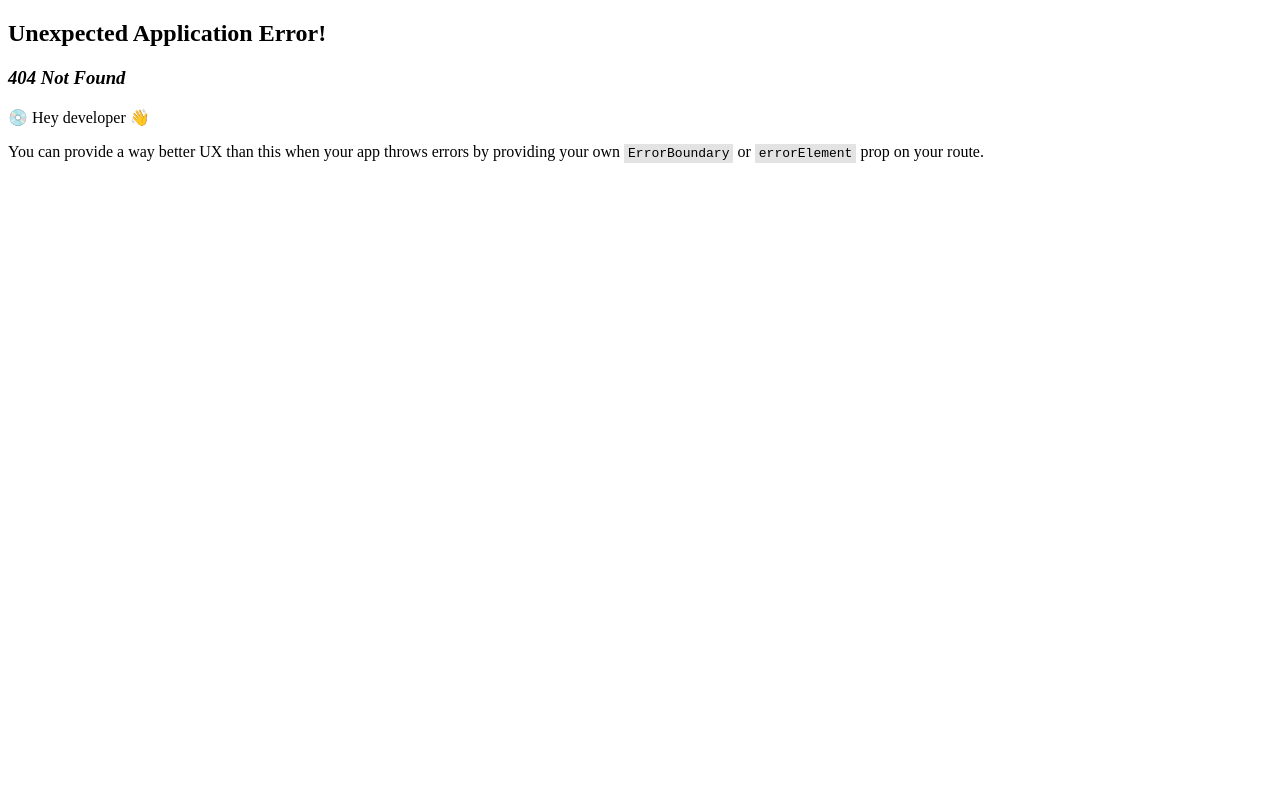
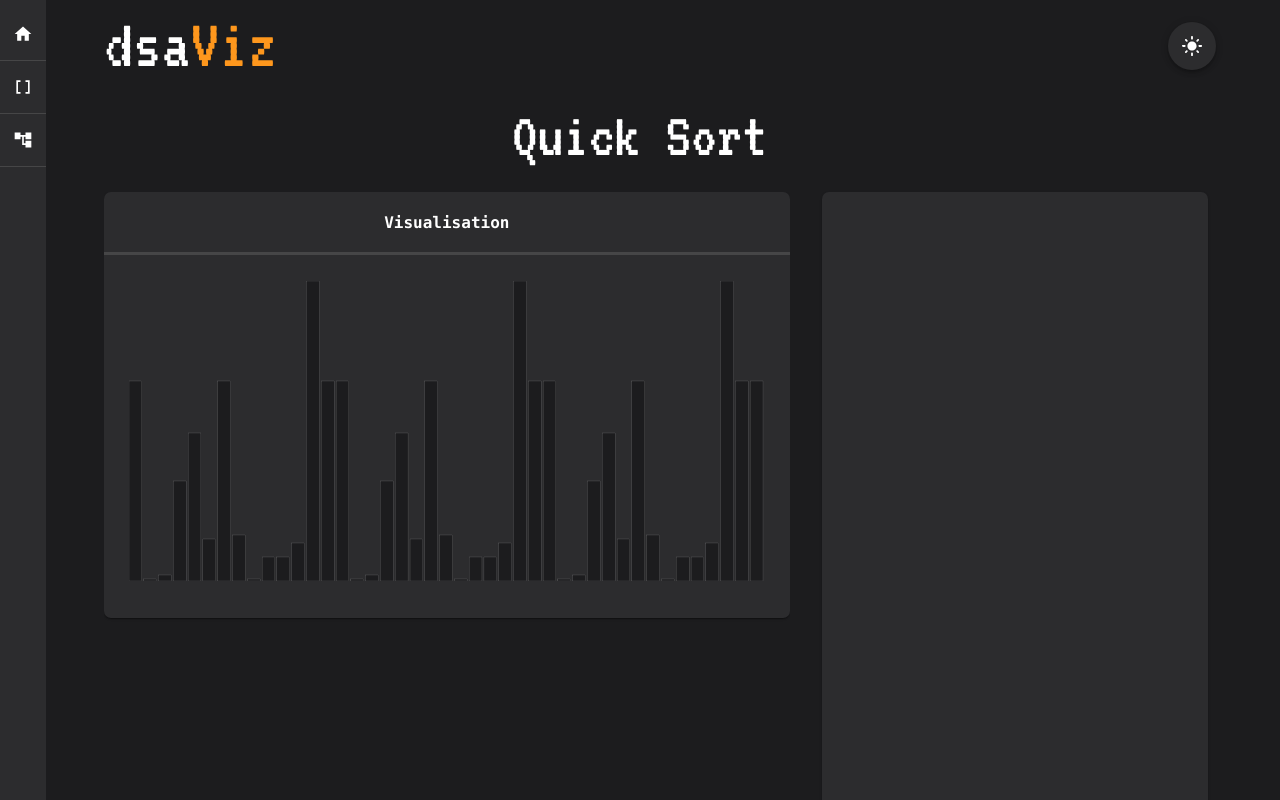
Before and after one commit to lukereed1/dsaviz, a React (Vite) app: page /quick-sort in a window 1280 px wide. Before the commit this address had no page. Shown: the top 800 px of the page. Built offline with nearby package versions, Linux system fonts and the light colour scheme.

Commit message:
Quick sort started with d3 bar graph

```diff
--- a/src/app/layout/SideMenu.tsx
+++ b/src/app/layout/SideMenu.tsx
@@ -51,7 +51,7 @@ export default function SideMenu() {
 			icon: <AccountTreeIcon sx={{ fontSize: 20 }} />,
 			nested: true,
 			items: [
-				{ label: "Quick Sort", path: "#" },
+				{ label: "Quick Sort", path: "/quick-sort" },
 				{ label: "Merge Sort", path: "#" },
 			],
 			menuToggle: () => handleAlgoMenu(),
--- a/src/app/router/Routes.tsx
+++ b/src/app/router/Routes.tsx
@@ -6,6 +6,7 @@ import HashTablePage from "../../pages/data-structures/hash-table/HashTablePage"
 import StackPage from "../../pages/data-structures/stack/StackPage";
 import QueuePage from "../../pages/data-structures/queue/QueuePage";
 import LinkedListPage from "../../pages/data-structures/linked-list/LinkedListPage";
+import QuickSortPage from "../../pages/algorithms/quick-sort/QuickSortPage";
 
 export const router = createBrowserRouter([
 	{
@@ -18,6 +19,7 @@ export const router = createBrowserRouter([
 			{ path: "stack", element: <StackPage /> },
 			{ path: "hash-table", element: <HashTablePage /> },
 			{ path: "linked-list", element: <LinkedListPage /> },
+			{ path: "quick-sort", element: <QuickSortPage /> },
 		],
 	},
 ]);
--- /dev/null
+++ b/src/pages/algorithms/AlgoPageTemplate.tsx
@@ -0,0 +1,119 @@
+import { Box, Divider, Typography } from "@mui/material";
+import { ReactNode } from "react";
+
+interface Props {
+	header: string;
+	visualisation: ReactNode;
+	controls: ReactNode;
+	terminal: ReactNode;
+	codeEditor: ReactNode;
+}
+
+export default function AlgoPageTemplate({
+	header,
+	visualisation,
+	controls,
+	terminal,
+	codeEditor,
+}: Props) {
+	return (
+		<>
+			<Typography sx={{ fontSize: 64, textAlign: "center" }}>
+				{header}
+			</Typography>
+			<Box sx={styles.mainBox}>
+				<Box sx={styles.contentBox}>
+					<Box sx={styles.leftColBox}>
+						<Box sx={styles.visualisationBox}>
+							<Typography sx={styles.subHeaderText}>
+								Visualisation
+							</Typography>
+							<Divider sx={styles.divider} />
+
+							<Box sx={styles.innerVisBox}>{visualisation}</Box>
+						</Box>
+						<Box sx={styles.lowerBox}>
+							<Box sx={styles.controlBox}>{controls}</Box>
+							{terminal}
+						</Box>
+					</Box>
+
+					<Box sx={styles.codeEditorBox}>{codeEditor}</Box>
+				</Box>
+			</Box>
+		</>
+	);
+}
+
+const styles = {
+	mainBox: {
+		display: "flex",
+		justifyContent: "center",
+		textAlign: "center",
+		paddingLeft: 10,
+		paddingRight: 6,
+	},
+
+	contentBox: {
+		display: "flex",
+		textAlign: "center",
+		gap: 4,
+		height: 770,
+		width: 1280,
+		marginTop: 1,
+	},
+	leftColBox: {
+		alignContent: "center",
+		display: "flex",
+		flexDirection: "column",
+		textAlign: "center",
+		flex: 1,
+		gap: 4,
+		overflow: "auto",
+		height: "100%",
+	},
+	visualisationBox: {
+		display: "flex",
+		flexDirection: "column",
+		flex: 1,
+		overflow: "auto",
+		backgroundColor: "primary.main",
+		borderRadius: "7px",
+		height: "60%",
+		paddingBottom: 0.5,
+		boxShadow: 1,
+	},
+	innerVisBox: {
+		alignContent: "center",
+		flex: 1,
+		paddingX: 2,
+	},
+	lowerBox: {
+		display: "flex",
+		gap: 4,
+		height: "40.5%",
+		paddingBottom: 0.5,
+	},
+	controlBox: {
+		flex: 1,
+		height: "100%",
+	},
+	subHeaderText: {
+		fontFamily: "menlo",
+		fontSize: 16,
+		fontWeight: "bold",
+		paddingTop: 2.4,
+		paddingBottom: 2.15,
+		textAlign: "center",
+	},
+	divider: { borderBottomWidth: 3, width: "100%" },
+	codeEditorBox: {
+		flex: 1,
+		bgcolor: "primary.main",
+		borderRadius: "7px",
+		overflow: "hidden",
+		maxWidth: "35%",
+		boxShadow: 1,
+		marginBottom: 0.5,
+	},
+};
--- /dev/null
+++ b/src/pages/algorithms/d3/BarGraph.tsx
@@ -0,0 +1,61 @@
+import { useTheme } from "@mui/material";
+import * as d3 from "d3";
+import { useEffect, useRef, useState } from "react";
+
+interface Props {
+	data: number[] | undefined;
+}
+
+export default function BarGraph({ data }: Props) {
+	const theme = useTheme();
+	const svgRef = useRef<SVGSVGElement | null>(null);
+	const [width, setWidth] = useState(750);
+	useEffect(() => {
+		const updateWidth = () => {
+			if (svgRef.current) {
+				const parentWidth = svgRef.current.parentElement?.clientWidth;
+				setWidth(parentWidth! - 50 || 750);
+			}
+		};
+
+		updateWidth();
+		window.addEventListener("resize", updateWidth);
+		return () => window.removeEventListener("resize", updateWidth);
+	}, [data]);
+
+	useEffect(() => {
+		if (!svgRef.current || !data) return;
+
+		const svg = d3.select(svgRef.current);
+		const height = 300;
+		const barWidth = data ? width / data.length : 0;
+
+		const yScale = d3
+			.scaleLinear()
+			.domain([0, d3.max(data) || 0])
+			.range([0, height]);
+
+		svg.selectAll("*").remove(); // Clear previous content
+
+		svg.attr("width", width).attr("height", height);
+
+		svg.selectAll("rect")
+			.data(data)
+			.enter()
+			.append("rect")
+			.attr("x", (d, i) => i * barWidth)
+			.attr("y", (d) => height - yScale(d))
+			.attr("width", barWidth - 2)
+			.attr("height", (d) => yScale(d))
+			.attr("fill", theme.palette.background.default)
+			.attr("stroke-width", 0.1)
+			.attr("stroke", theme.palette.text.primary);
+	}, [
+		data,
+		theme.palette.background.default,
+		theme.palette.text.primary,
+		width,
+	]);
+
+	return <svg ref={svgRef}></svg>;
+}
--- /dev/null
+++ b/src/pages/algorithms/quick-sort/QuickSortPage.tsx
@@ -0,0 +1,21 @@
+import { useState } from "react";
+import AlgoPageTemplate from "../AlgoPageTemplate";
+import BarGraph from "../d3/BarGraph";
+
+export default function QuickSortPage() {
+	const [data, setData] = useState<number[] | undefined>([
+		100, 1, 3, 50, 74, 21, 100, 23, 1, 12, 12, 19, 150, 100, 100, 1, 3, 50,
+		74, 21, 100, 23, 1, 12, 12, 19, 150, 100, 100, 1, 3, 50, 74, 21, 100,
+		23, 1, 12, 12, 19, 150, 100, 100,
+	]);
+	return (
+		<>
+			<AlgoPageTemplate
+				header={"Quick Sort"}
+				visualisation={<BarGraph data={data} />}
+				controls={undefined}
+				terminal={undefined}
+				codeEditor={undefined}></AlgoPageTemplate>
+		</>
+	);
+}
--- a/src/pages/data-structures/d3/Array.tsx
+++ b/src/pages/data-structures/d3/Array.tsx
@@ -18,7 +18,8 @@ export default function Array({
 	const timeoutRef = useRef<NodeJS.Timeout | null>(null);
 
 	useEffect(() => {
-		if (svgRef.current) {
+		if (!svgRef.current) return;
+
 		const svg = d3.select(svgRef.current);
 		const height = 200;
 		const cellSize = 60;
@@ -83,7 +84,7 @@ export default function Array({
 			.attr("font-family", "menlo")
 			.attr("fill", theme.palette.text.primary)
 			.text((_, i) => i);
-		}
+
 		if (timeoutRef.current) clearInterval(timeoutRef.current);
 
 		timeoutRef.current = setTimeout(
--- a/src/pages/data-structures/d3/HashTable.tsx
+++ b/src/pages/data-structures/d3/HashTable.tsx
@@ -20,7 +20,8 @@ export default function HashTable({
 	const timeoutRef = useRef<NodeJS.Timeout | null>(null);
 
 	useEffect(() => {
-		if (svgRef.current) {
+		if (!svgRef.current) return;
+
 		const svg = d3.select(svgRef.current);
 		const width = 650;
 		const cellSize = 35;
@@ -148,7 +149,6 @@ export default function HashTable({
 				1000
 			);
 		});
-		}
 	}, [
 		circleHighlight,
 		data,
--- a/src/pages/data-structures/d3/LinkedList.tsx
+++ b/src/pages/data-structures/d3/LinkedList.tsx
@@ -20,7 +20,8 @@ export default function LinkedListVisual({
 	const linkedListArray = data.toArray();
 
 	useEffect(() => {
-		if (svgRef.current) {
+		if (!svgRef.current) return;
+
 		const svg = d3.select(svgRef.current);
 		const cellSize = 50;
 		const dataLength = linkedListArray.length;
@@ -124,10 +125,7 @@ export default function LinkedListVisual({
 				.attr("d", "M 0 0 L 10 5 L 0 10 z")
 				.attr("fill", theme.palette.text.primary);
 
-				const angle = Math.atan2(
-					circleY - previousY,
-					circleX - previousX
-				);
+			const angle = Math.atan2(circleY - previousY, circleX - previousX);
 			// Linking lines
 			if (index !== 0) {
 				g.append("line")
@@ -162,7 +160,6 @@ export default function LinkedListVisual({
 				1000
 			);
 		});
-		}
 	}, [
 		linkedListArray.length,
 		theme.palette.primary.main,
--- a/src/pages/menu/MenuPage.tsx
+++ b/src/pages/menu/MenuPage.tsx
@@ -33,7 +33,7 @@ export default function MenuPage() {
 		{
 			label: "Algorithms",
 			items: [
-				{ label: "Quick Sort", path: "#" },
+				{ label: "Quick Sort", path: "/quick-sort" },
 				{ label: "Merge Sort", path: "#" },
 				{ label: "Insertion Sort", path: "#" },
 			],
```
Lines whose indentation alone changed are shown as unchanged.
